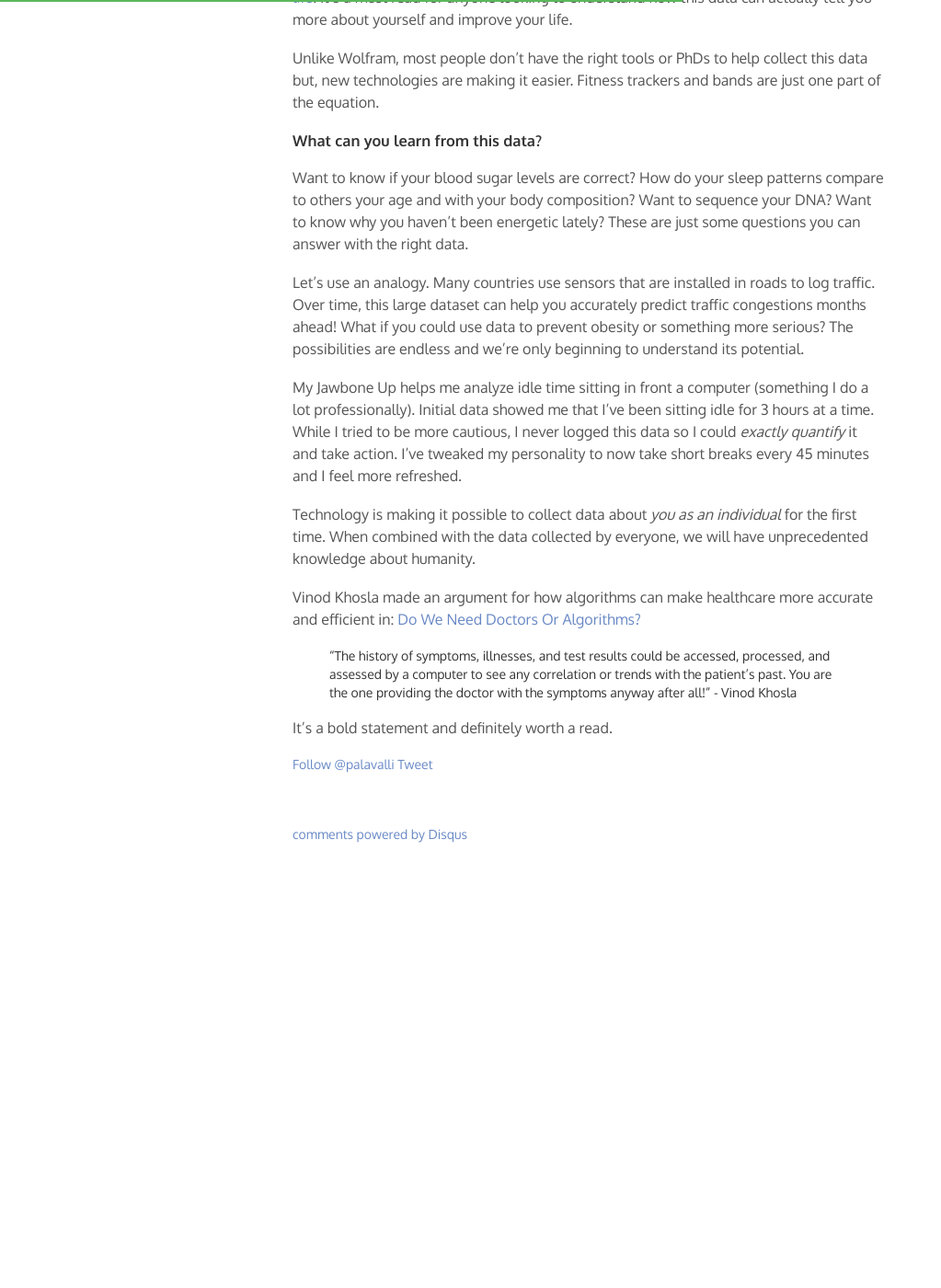
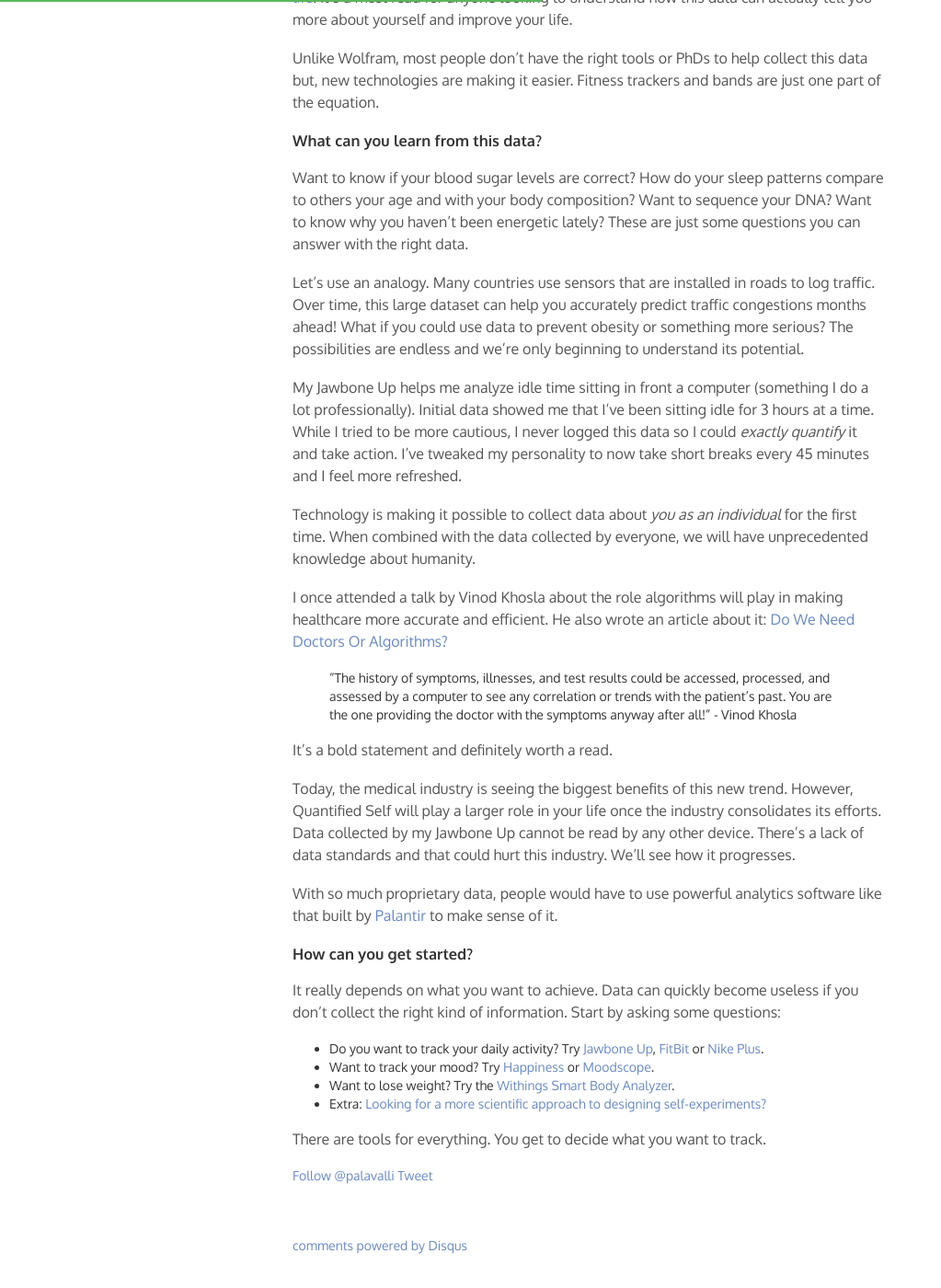
Before and after one commit to nagarjun/nagarjun.github.com, a Jekyll site: the page built from _posts/2013-09-09-quantified-self-everything-you-need-to-know.markdown, in a window 1280 px wide and 1400 px high, scrolled down 1014 px. Shown: the whole window at 92% size, without its empty margins (0-1023 px from the left). Built offline with Jekyll 4.4.1, drawn with Linux system fonts in a browser that asks for light colours; nearby versions of some CDN libraries; some web fonts are replaced; Markdown is read by kramdown in place of the engine named in the settings; comment, search, counter and statistics services are not loaded; before the commit the page ends 1967 px from its top, so only the background shows below that.

Commit message:
Authored the article.

```diff
--- a/_posts/2013-09-09-quantified-self-everything-you-need-to-know.markdown
+++ b/_posts/2013-09-09-quantified-self-everything-you-need-to-know.markdown
@@ -27,11 +27,25 @@
 
 Technology is making it possible to collect data about *you as an individual* for the first time. When combined with the data collected by everyone, we will have unprecedented knowledge about humanity.
 
-Vinod Khosla made an argument for how algorithms can make healthcare more accurate and efficient in: [Do We Need Doctors Or Algorithms?][vinod-khosla]
+I once attended a talk by Vinod Khosla about the role algorithms will play in making healthcare more accurate and efficient. He also wrote an article about it: [Do We Need Doctors Or Algorithms?][vinod-khosla]
 
 >"The history of symptoms, illnesses, and test results could be accessed, processed, and assessed by a computer to see any correlation or trends with the patient’s past. You are the one providing the doctor with the symptoms anyway after all!" - Vinod Khosla
 
 It's a bold statement and definitely worth a read.
+
+Today, the medical industry is seeing the biggest benefits of this new trend. However, Quantified Self will play a larger role in your life once the industry consolidates its efforts. Data collected by my Jawbone Up cannot be read by any other device. There's a lack of data standards and that could hurt this industry. We'll see how it progresses.
+
+With so much proprietary data, people would have to use powerful analytics software like that built by [Palantir][palantir] to make sense of it.
+
+### How can you get started? ###
+It really depends on what you want to achieve. Data can quickly become useless if you don't collect the right kind of information. Start by asking some questions:
+
+* Do you want to track your daily activity? Try [Jawbone Up][jawbone-up], [FitBit][fitbit] or [Nike Plus][nike-plus].
+* Want to track your mood? Try [Happiness][happiness] or [Moodscope][moodscope].
+* Want to lose weight? Try the [Withings Smart Body Analyzer][withings].
+* Extra: [Looking for a more scientific approach to designing self-experiments?][scientific]
+
+There are tools for everything. You get to decide what you want to track.
 
 [jawbone-up]: https://jawbone.com/up
 [galaxy-gear]: http://www.engadget.com/2013/09/04/galaxy-gear-hands-on/
@@ -41,3 +55,10 @@
 [qs-image]: http://www.syncstrength.com/wp-content/uploads/2013/03/quantified-self-blue-image.jpeg
 [stephen-wolfram]: http://blog.stephenwolfram.com/2012/03/the-personal-analytics-of-my-life/
 [vinod-khosla]: http://techcrunch.com/2012/01/10/doctors-or-algorithms/
+[palantir]: http://www.palantir.com/
+[fitbit]: http://www.fitbit.com/
+[nike-plus]: http://nikeplus.nike.com/
+[happiness]: http://goodtohear.co.uk/happiness
+[moodscope]: https://www.moodscope.com/
+[withings]: http://www.withings.com/en/scales
+[scientific]: http://hplusmagazine.com/2012/11/14/quantified-self-how-to-designing-self-experiments/
```
